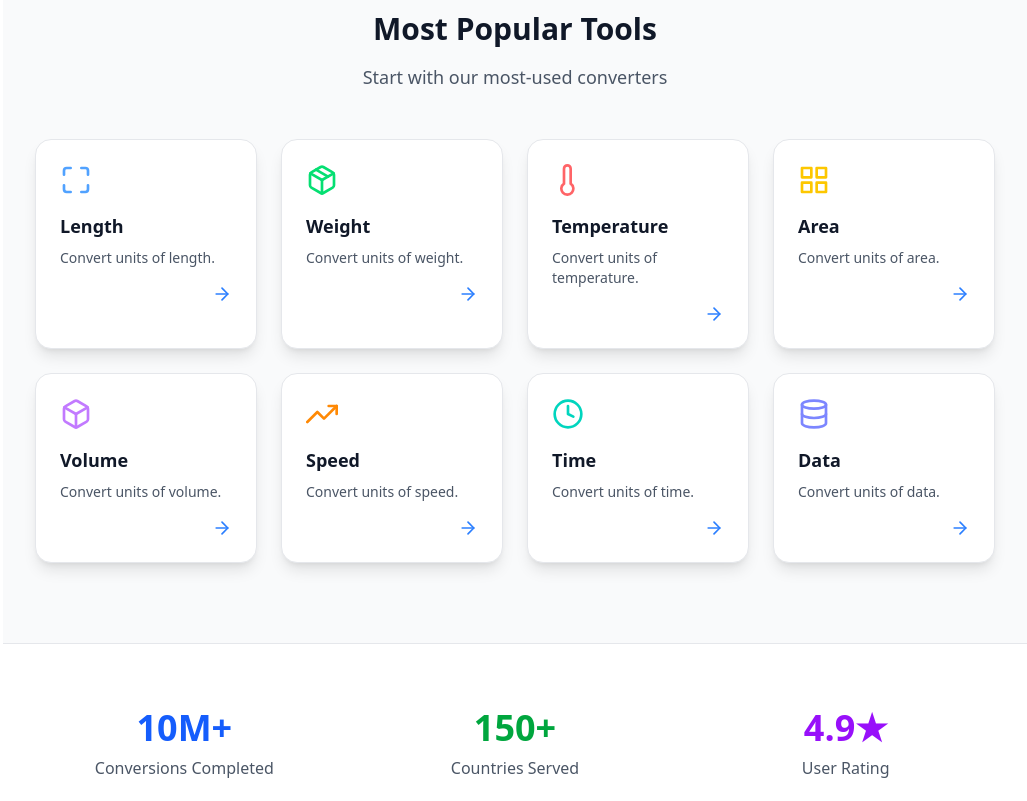
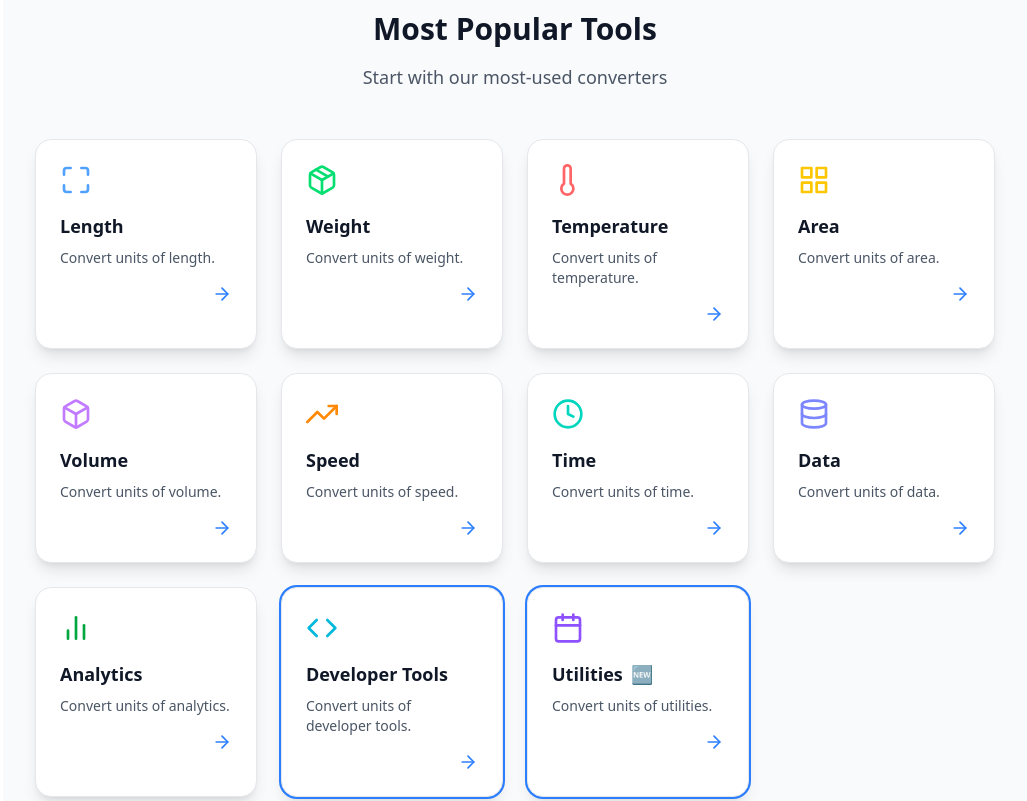
Before and after one commit to Rajeev-Git-Hub/unit-conversion, a Next.js app: page / in a window 1280 px wide. Shown: the part 1680-2481 px from the top of the page, without its empty margins (253-1280 px from the left). Built offline with nearby package versions, Linux system fonts and the light colour scheme.

Commit message:
Improve SEO: Show all converters on homepage and add proper metadata to length page

```diff
--- a/app/HomeClient.tsx
+++ b/app/HomeClient.tsx
@@ -211,10 +211,10 @@ function HomeContent() {
           </div>
 
           <div className="grid grid-cols-1 sm:grid-cols-2 md:grid-cols-3 lg:grid-cols-4 gap-6">
-            {categories.slice(0, 8).map((c) => (
+            {categories.map((c) => (
               <Link
                 key={c.key}
-                href={`/${c.key}`}
+                href={`/${c.key}/`}
                 className={`group block p-6 rounded-2xl bg-white dark:bg-gray-900 shadow-lg hover:shadow-2xl hover:-translate-y-2 transition-all duration-300 border border-gray-200 dark:border-gray-700
                          ${c.key === 'dev-tools' || c.key === 'utilities' ? 'ring-2 ring-blue-500' : ''}`}
               >
--- a/app/length/page.tsx
+++ b/app/length/page.tsx
@@ -1,18 +1,26 @@
-'use client';
-
 import ConverterCard from '../../components/ConverterCard';
 import { categories } from '../../lib/categories';
-import { useLocalization } from '../../lib/LocalizationContext';
+import { Metadata } from 'next';
+
+export const metadata: Metadata = {
+  title: 'Length Converter - Free Online Tool | Convert Meters, Feet, Inches',
+  description: 'Free online length converter. Convert between meters, feet, inches, kilometers, miles, centimeters, and more. Accurate calculations with instant results.',
+  keywords: 'length converter, meter to feet, feet to inches, km to miles, cm to inches, measurement converter, online tool',
+  openGraph: {
+    title: 'Length Converter - Free Online Tool',
+    description: 'Convert between different units of length instantly',
+    type: 'website',
+  },
+};
 
 export default function LengthConverterPage() {
-  const { t } = useLocalization();
   const categoryInfo = categories.find((c) => c.key === 'length');
   const color = categoryInfo?.color || 'text-gray-500';
 
   return (
     <div>
       <h1 className={`text-4xl font-extrabold ${color} mb-8 capitalize text-center`}>
-        {t('categories.length')}
+        Length Converter
       </h1>
       <div className="mx-auto max-w-md">
         <ConverterCard category="length" />
```
Also changed, not shown: 193 other files (tests, documents, lock files or other folders).
